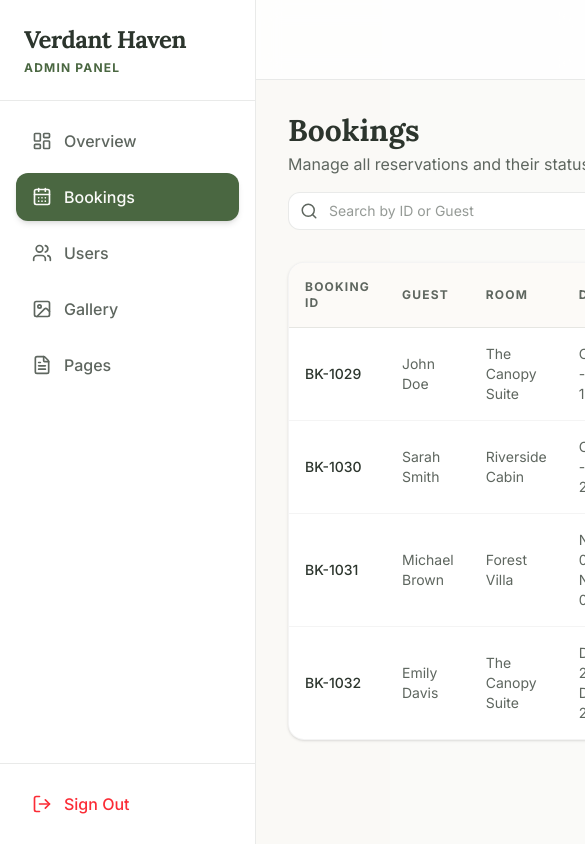
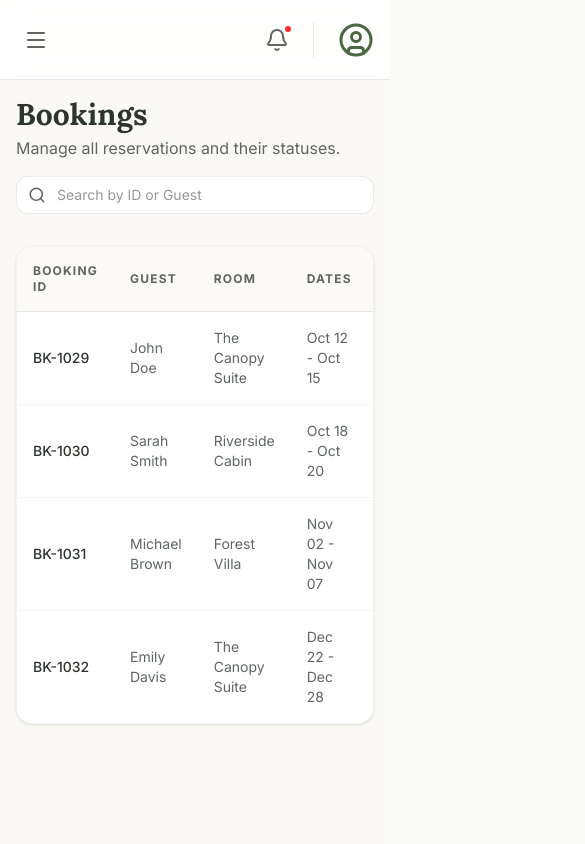
Before and after one commit to himibaba10/reactive-hotel, a Next.js app: page /admin/bookings in a window 390 px wide. Shown: the top 844 px of the page, 585 px wide, since content can reach past the window. Built offline with nearby package versions, Linux system fonts and the light colour scheme.

Commit message:
fix: fixed some mobile responsiveness

```diff
--- a/app/admin/layout.tsx
+++ b/app/admin/layout.tsx
@@ -7,11 +7,11 @@ export default function AdminLayout({
   children: React.ReactNode;
 }) {
   return (
-    <div className='min-h-screen bg-sand-light/30 dark:bg-charcoal/20 flex'>
+    <div className='flex min-h-screen bg-sand-light/30 dark:bg-[#1A1A1A]'>
       <AdminSidebar />
-      <div className='flex-1 ml-64 flex flex-col'>
+      <div className='flex-1 flex flex-col min-w-0 h-screen overflow-hidden'>
         <AdminTopBar />
-        <main className='flex-1 p-8 overflow-auto'>
+        <main className='flex-1 overflow-y-auto p-4 md:p-8 relative'>
           {children}
         </main>
       </div>
--- a/app/components/admin/AdminSidebar.tsx
+++ b/app/components/admin/AdminSidebar.tsx
@@ -16,7 +16,7 @@ export default function AdminSidebar() {
   ];
 
   return (
-    <aside className='w-64 bg-white dark:bg-charcoal border-r border-charcoal/10 dark:border-linen/10 h-screen fixed left-0 top-0 flex flex-col z-20'>
+    <aside className='w-64 bg-white dark:bg-charcoal border-r border-charcoal/10 dark:border-linen/10 h-screen hidden md:flex flex-col sticky top-0'>
       <div className='p-6 border-b border-charcoal/10 dark:border-linen/10'>
         <Link href="/" className='font-serif text-2xl font-bold text-charcoal dark:text-linen tracking-tight'>
           Verdant Haven
--- a/app/components/admin/AdminTopBar.tsx
+++ b/app/components/admin/AdminTopBar.tsx
@@ -1,17 +1,22 @@
-import { Bell, Search, UserCircle } from 'lucide-react';
+import { Bell, Menu, Search, UserCircle } from 'lucide-react';
 
 export default function AdminTopBar() {
   return (
-    <header className='bg-white/80 dark:bg-charcoal/80 backdrop-blur-md border-b border-charcoal/10 dark:border-linen/10 h-20 sticky top-0 z-10 flex items-center justify-between px-8'>
+    <header className='bg-white/80 dark:bg-charcoal/80 backdrop-blur-md border-b border-charcoal/10 dark:border-linen/10 h-20 sticky top-0 z-10 flex items-center justify-between px-4 md:px-8'>
+      <div className='flex items-center gap-4'>
+        <button className='p-2 md:hidden text-slate dark:text-linen/70 hover:text-sage dark:hover:text-sand transition-colors'>
+          <Menu size={24} />
+        </button>
         <div className='relative w-96 hidden md:block'>
           <div className='absolute inset-y-0 left-0 pl-3 flex items-center pointer-events-none'>
             <Search size={18} className='text-slate dark:text-linen/50' />
           </div>
           <input
-          type="text"
-          placeholder="Search bookings, users..."
+            type='text'
+            placeholder='Search bookings, users...'
             className='w-full pl-10 pr-4 py-2 bg-sand-light dark:bg-charcoal-light border border-charcoal/10 dark:border-linen/10 rounded-xl focus:outline-none focus:ring-2 focus:ring-sage/50 text-sm text-charcoal dark:text-linen'
           />
+        </div>
       </div>
 
       <div className='flex items-center gap-6 ml-auto'>
--- a/app/components/user/UserTopBar.tsx
+++ b/app/components/user/UserTopBar.tsx
@@ -1,9 +1,12 @@
-import { Bell } from 'lucide-react';
+import { Bell, Menu } from 'lucide-react';
 
 export default function UserTopBar() {
   return (
-    <header className='h-20 bg-white/80 dark:bg-charcoal/80 backdrop-blur-md border-b border-charcoal/10 dark:border-linen/10 px-8 flex items-center justify-between sticky top-0 z-40'>
+    <header className='h-20 bg-white/80 dark:bg-charcoal/80 backdrop-blur-md border-b border-charcoal/10 dark:border-linen/10 px-4 md:px-8 flex items-center justify-between sticky top-0 z-40'>
       <div className='flex items-center gap-4'>
+        <button className='p-2 md:hidden text-slate dark:text-linen/70 hover:text-sage dark:hover:text-sand transition-colors'>
+          <Menu size={24} />
+        </button>
         <h2 className='font-serif text-xl font-bold text-charcoal dark:text-linen hidden sm:block'>Welcome back, John</h2>
       </div>
 
```
Lines whose indentation alone changed are shown as unchanged.
